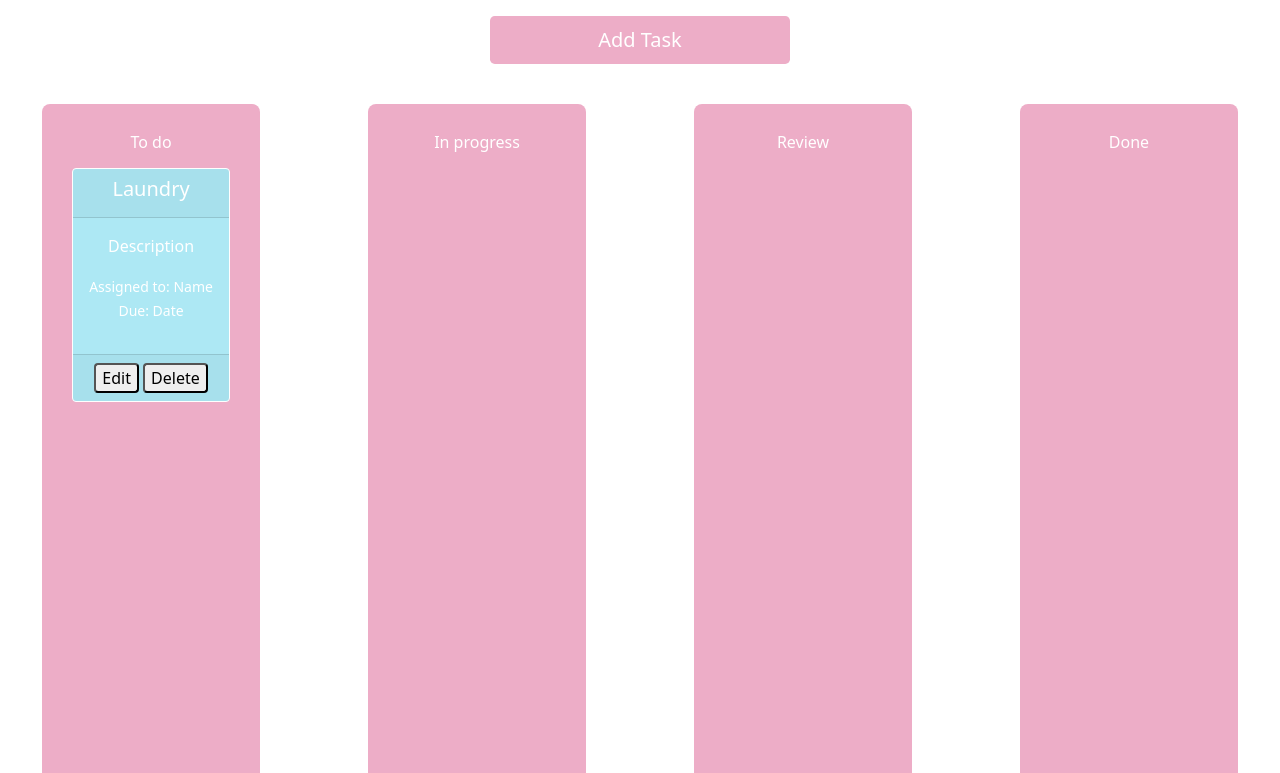
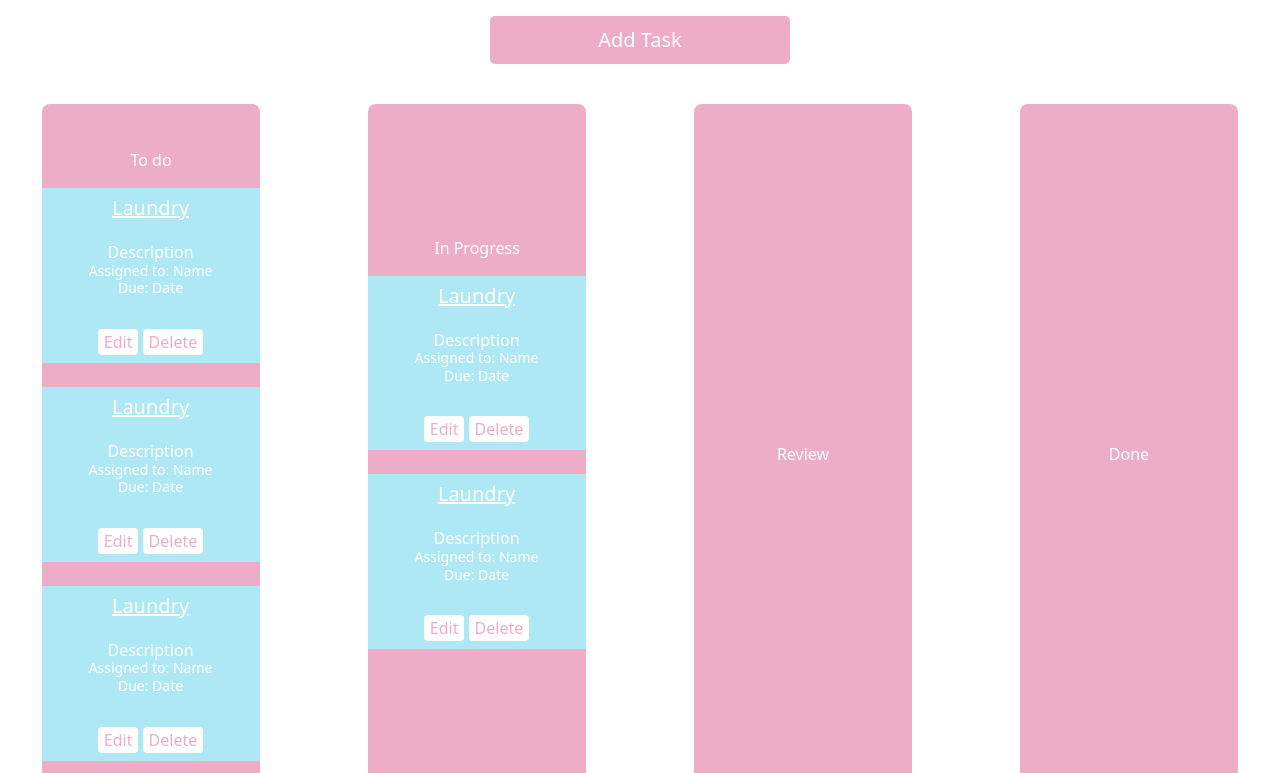
Before and after one commit to Luukev01/taskBoard, a plain HTML site: page index.html in a window 1280 px wide. Shown: the part 179-952 px from the top of the page. Drawn offline with nearby package versions, Linux system fonts and the light colour scheme.

Commit message:
Working columns and rows

```diff
--- a/index.html
+++ b/index.html
@@ -151,8 +151,15 @@
 
     <div class="task-board-container">
       <div class="row">
-        <div class="col-2" id="to-do">To do
-
+        <div class="col-2" id="to-do">
+          <!--  title column-->
+          <div class="row">
+            <div class="title-column">
+              <p>To do</p>
+            </div>
+          </div>
+          <!-- Start of task 1 container -->
+          <div class="row">
             <div class="task-container" data-task-id="1">
               <div class="card-header">
                 <h5>Laundry</h5>
@@ -161,25 +168,127 @@
                 <p class="description">Description</p>
                 <p class="assigned-text">
                   <small class>Assigned to: Name</small>
-            <br>
+                </p>
+                <p class="assigned-text">
                   <small class> Due: Date</small>
                 </p>
               </div>
               <div class="card-footer">
-              <button class="card-button">Edit</button>
-              <button class="card-button">Delete</button>
+                <button class="card-button edit-button">Edit</button>
+                <button class="card-button delete-button">Delete</button>
               </div>
             </div>
           </div>
-
-        <div class="col-2 offset-1" id="progress">In progress</div>
+          <br />
+          <!-- End of task 1 container -->
+          <!-- Start of task 2 container -->
+          <div class="row">
+            <div class="task-container" data-task-id="2">
+              <div class="card-header">
+                <h5>Laundry</h5>
+              </div>
+              <div class="card-body">
+                <p class="description">Description</p>
+                <p class="assigned-text">
+                  <small class>Assigned to: Name</small>
+                </p>
+                <p class="assigned-text">
+                  <small class> Due: Date</small>
+                </p>
+              </div>
+              <div class="card-footer">
+                <button class="card-button edit-button">Edit</button>
+                <button class="card-button delete-button">Delete</button>
+              </div>
+            </div>
+          </div>
+          <br />
+          <!-- End of task 2 container -->
+          <!-- Start of task 3 container -->
+          <div class="row">
+            <div class="task-container" data-task-id="3">
+              <div class="card-header">
+                <h5>Laundry</h5>
+              </div>
+              <div class="card-body">
+                <p class="description">Description</p>
+                <p class="assigned-text">
+                  <small class>Assigned to: Name</small>
+                </p>
+                <p class="assigned-text">
+                  <small class> Due: Date</small>
+                </p>
+              </div>
+              <div class="card-footer">
+                <button class="card-button edit-button">Edit</button>
+                <button class="card-button delete-button">Delete</button>
+              </div>
+            </div>
+          </div>
+          <!-- End of task 3 container -->
+        </div>
+        <!-- End of task container -->
+        <div class="col-2 offset-1" id="progress">
+          <div class="row">
+            <div class="title-column">
+              <p>In Progress</p>
+            </div>
+          </div>
+          <!-- Start of task 1 container -->
+          <div class="row">
+            <div class="task-container" data-task-id="3">
+              <div class="card-header">
+                <h5>Laundry</h5>
+              </div>
+              <div class="card-body">
+                <p class="description">Description</p>
+                <p class="assigned-text">
+                  <small class>Assigned to: Name</small>
+                </p>
+                <p class="assigned-text">
+                  <small class> Due: Date</small>
+                </p>
+              </div>
+              <div class="card-footer">
+                <button class="card-button edit-button">Edit</button>
+                <button class="card-button delete-button">Delete</button>
+              </div>
+            </div>
+          </div>
+          <br />
+          <!-- End of task 1 container -->
+          <!-- Start of task 2 container -->
+          <div class="row">
+            <div class="task-container" data-task-id="3">
+              <div class="card-header">
+                <h5>Laundry</h5>
+              </div>
+              <div class="card-body">
+                <p class="description">Description</p>
+                <p class="assigned-text">
+                  <small class>Assigned to: Name</small>
+                </p>
+                <p class="assigned-text">
+                  <small class> Due: Date</small>
+                </p>
+              </div>
+              <div class="card-footer">
+                <button class="card-button edit-button">Edit</button>
+                <button class="card-button delete-button">Delete</button>
+              </div>
+            </div>
+          </div>
+          <br />
+          <!-- End of task 2 container -->
+        </div>
         <div class="col-2 offset-1" id="review">Review</div>
         <div class="col-2 offset-1" id="done">Done</div>
       </div>
     </div>
 
     <!-- Start of about us -->
-    <section class="sectionStyling">
+
+    <section class="sectionStyling" id="aboutUsPosition">
       <h2 id="titleAboutUs">About Us</h2>
       <p>The page is created by Yujin, Jane and Kevin</p>
     </section>
--- a/style.css
+++ b/style.css
@@ -1,9 +1,4 @@
 /* styling for columns */
-.task-board-container {
-  text-align: center;
-  width: 100%;
-  margin: auto;
-}
 
 .row {
   justify-content: center;
@@ -13,7 +8,7 @@
   background-color: #edadc7;
   color: white;
   min-height: 700px;
-  display: grid;
+  display: inline-block;
   grid-template-rows: 20px repeat(5, 100px);
   align-content: space-evenly;
   grid-auto-rows: 100px;
@@ -79,19 +74,48 @@ h1 {
 
 /* styling for task cards*/
 
+.task-board-container {
+  text-align: center;
+  width: 100%;
+  margin: auto;
+}
+
 .task-container {
-  position: fixed;
   justify-self: center;
-  display: block;
   background-color: rgb(173, 232, 244);
-  border: 1px solid rgb(255, 254, 254);
-  border-radius: 0.25rem;
+  border-right: 1px solid rgb(173, 232, 244);
   margin-top: 4em;
+}
 
+.card-body {
+  line-height: 10%;
+}
+.card-header {
+  background-color: rgb(173, 232, 244) !important;
+  border: none !important;
+  text-decoration: underline;
+}
+
+.card-footer {
+  background-color: rgb(173, 232, 244) !important;
+  border: none !important;
 }
 
 .card-button {
   border-radius: 0.25rem;
+}
+
+.edit-button {
+  background-color: white;
+  color: #edadc7;
+  border: #edadc7;
+}
+
+.delete-button {
+  background-color: white;
+  color: #edadc7;
+  border: #edadc7;
+  border-width: 2px;
 }
 
 /* Styling for modal */
```
Lines whose indentation alone changed are shown as unchanged.
